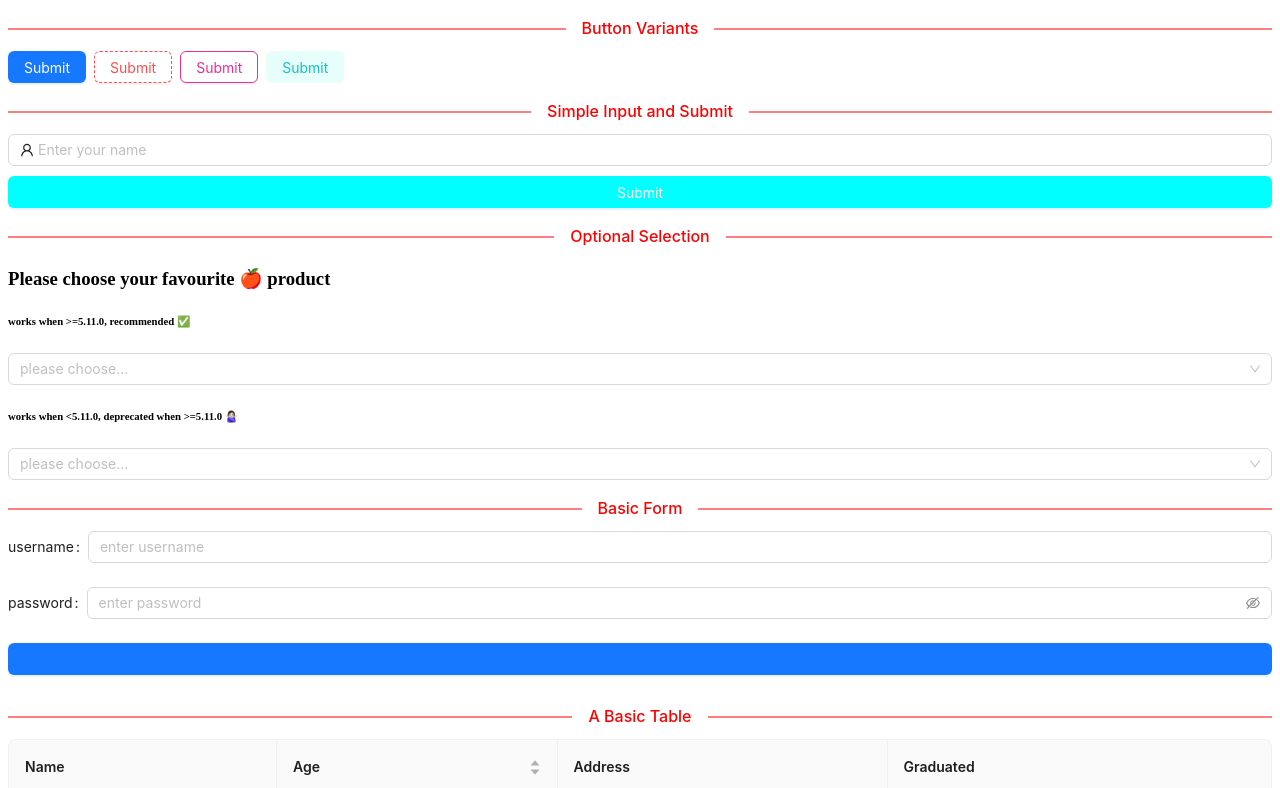
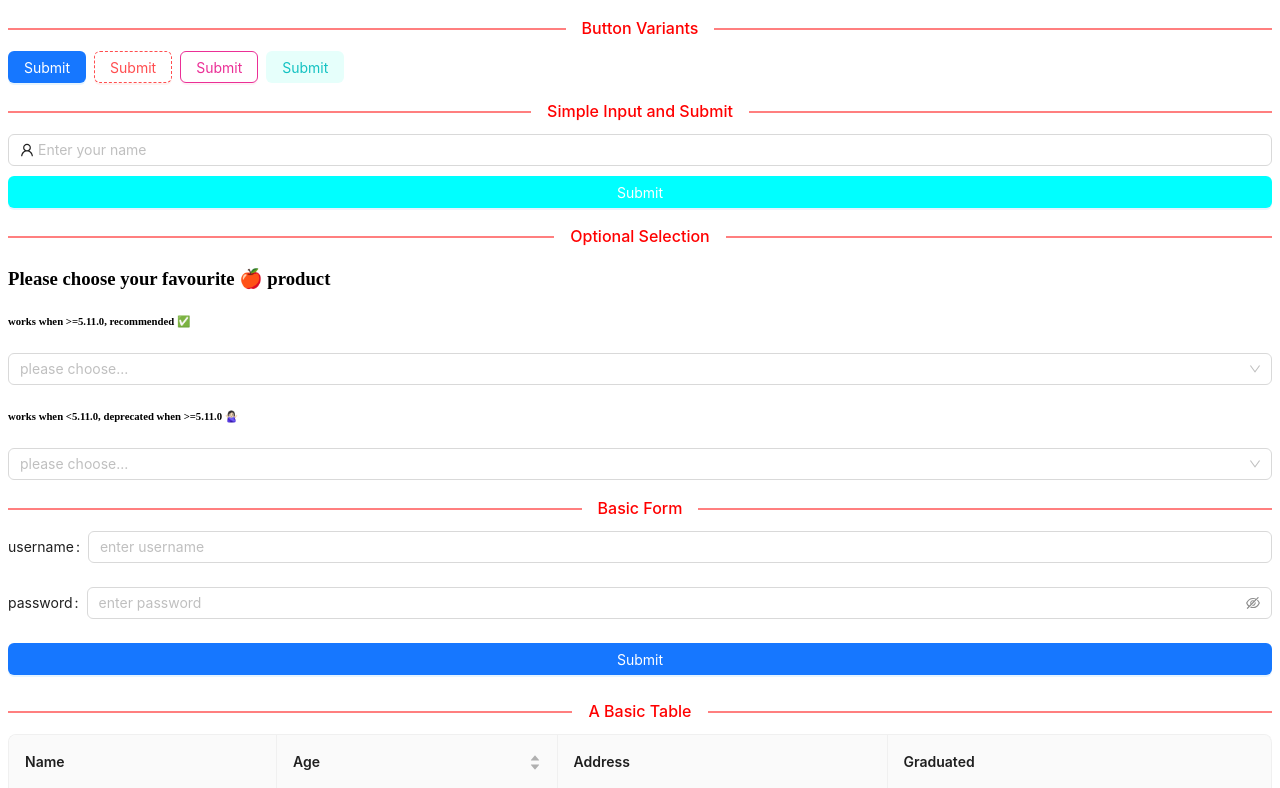
Before and after one commit to jeshwanthshivasai/tiny-ANT-mighty-DESIGN, a React (Vite) app: page / in a window 1280 px wide. Shown: the top 788 px of the page. Built offline with nearby package versions, Linux system fonts and the light colour scheme.

Commit message:
Form with error pop-up

```diff
--- a/src/App.jsx
+++ b/src/App.jsx
@@ -144,6 +144,7 @@ const App = () => {
       <Selection />
       <SimpleForm />
       <MyTable />
+
 
 
 
--- a/src/SimpleForm.jsx
+++ b/src/SimpleForm.jsx
@@ -1,13 +1,19 @@
-import React from "react";
-import { Form, Input, Button, Divider } from "antd";
+import React, { useState } from "react";
+import { Form, Input, Button, Divider, message, Alert } from "antd";
 
 export default function SimpleForm() {
+    const [loginSuccess, setLoginSuccess] = useState(false);
     const onFinish = (e) => {
         console.log(e);
+        setTimeout(() => {
+            setLoginSuccess(true);
+            message.success('Login Successful!');
+        }, 2000)
     }
     return (
         <>
             <Divider style={{ marginBottom: '10px', color: 'red', borderColor:"red"}}>Basic Form</Divider>
+            {loginSuccess && <Alert type="error" message="Error" description="There was an error on login"/>}
             <Form onFinish={onFinish}>
                 <Form.Item label="username" name="username">
                     <Input placeholder="enter username" required></Input>
@@ -16,7 +22,7 @@ export default function SimpleForm() {
                     <Input.Password placeholder="enter password" required></Input.Password>
                 </Form.Item>
                 <Form.Item>
-                    <Button block type="primary" htmlType="submit"></Button>
+                    <Button block type="primary" htmlType="submit">Submit</Button>
                 </Form.Item>
             </Form>
         </>
```
